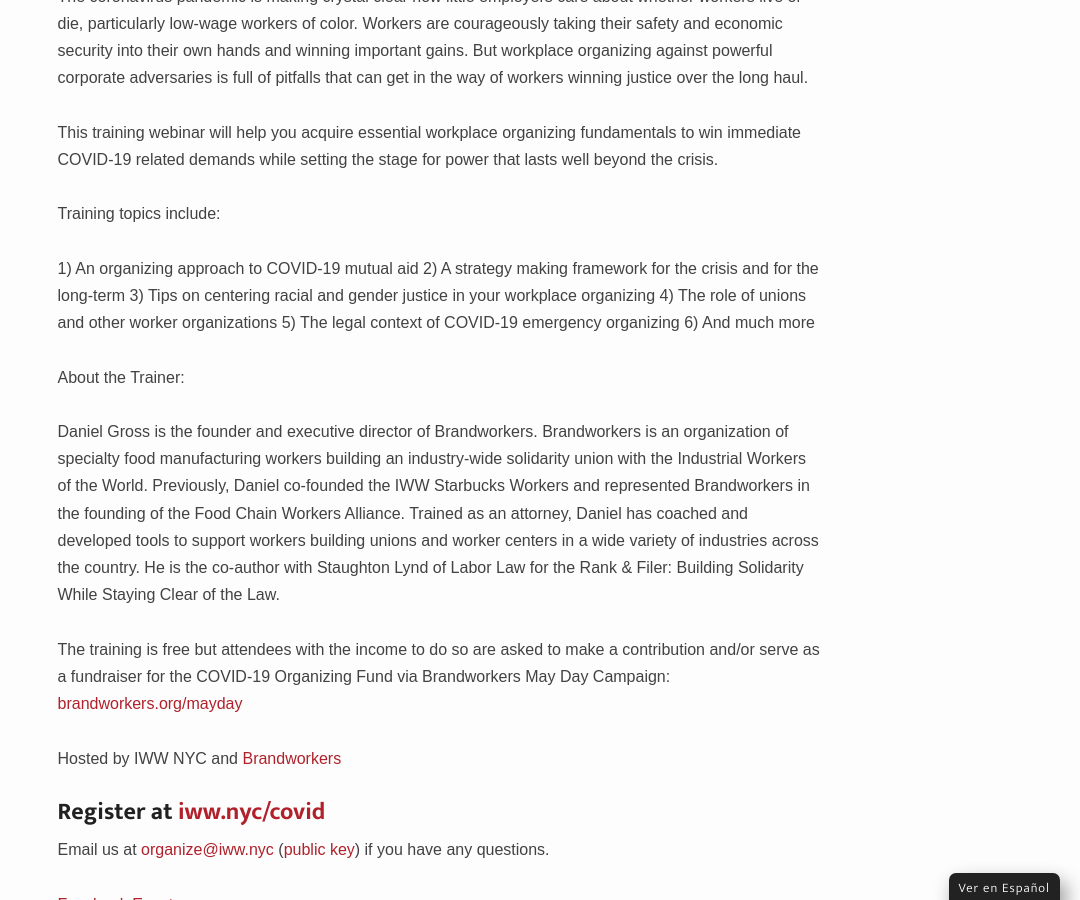
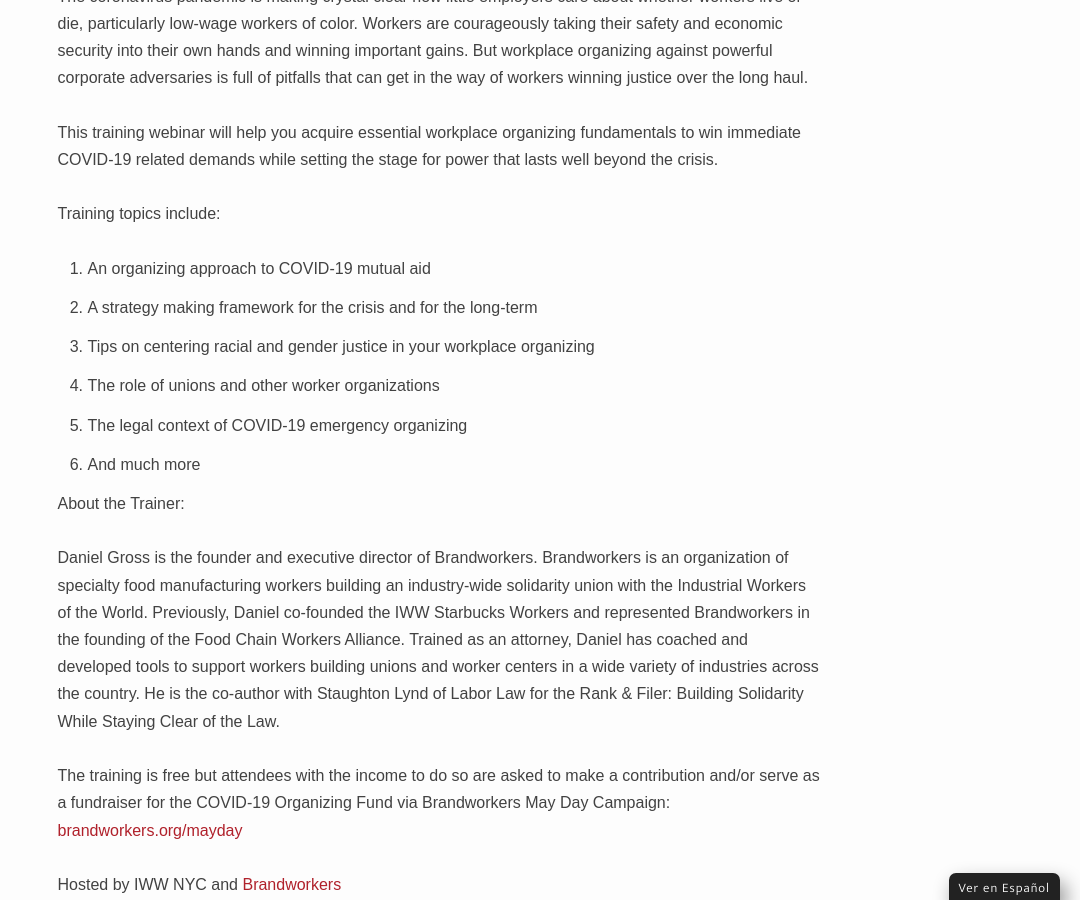
Before and after one commit to IWW-NYC-GMB/iww.nyc, a Jekyll site: the page built from _events/april-2020-covid.md, in a window 1280 px wide and 900 px high, scrolled down 1385 px. Shown: the whole window, without its empty margins (200-1280 px from the left). Built offline with Jekyll 4.4.1, drawn with Linux system fonts in a browser that asks for light colours; some web fonts are replaced.

Commit message:
Update april-2020-covid.md

```diff
--- a/_events/april-2020-covid.md
+++ b/_events/april-2020-covid.md
@@ -14,12 +14,12 @@
 
 Training topics include:
 
-1) An organizing approach to COVID-19 mutual aid<br>
-2) A strategy making framework for the crisis and for the long-term<br>
-3) Tips on centering racial and gender justice in your workplace organizing<br>
-4) The role of unions and other worker organizations<br>
-5) The legal context of COVID-19 emergency organizing<br>
-6) And much more
+1. An organizing approach to COVID-19 mutual aid
+2. A strategy making framework for the crisis and for the long-term
+3. Tips on centering racial and gender justice in your workplace organizing
+4. The role of unions and other worker organizations
+5. The legal context of COVID-19 emergency organizing
+6. And much more
 
 About the Trainer:
 
@@ -29,7 +29,7 @@
 
 Hosted by IWW NYC and [Brandworkers](https://brandworkers.org)
 
-# Register at [iww.nyc/covid](https://iww.nyc/covid)<br>
+# Register at [iww.nyc/covid](https://iww.nyc/covid)<br><br>
 
 Email us at <mailto:organize@iww.nyc> ([public key](/assets/keys/publickey.organize@iww.nyc.asc)) if you have any questions.
 
```
